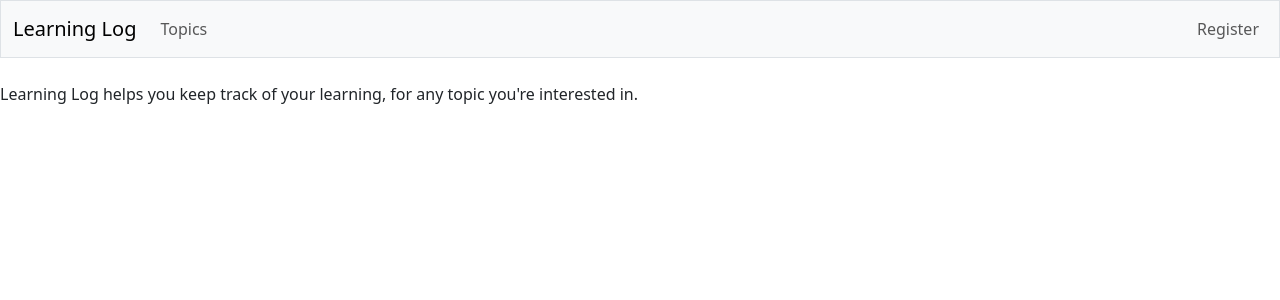
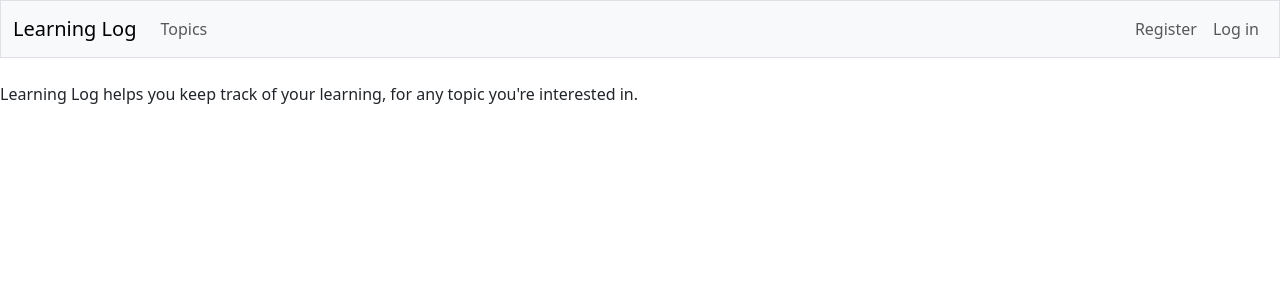
Before and after one commit to RunnerOnFoot/learning_log, a Django app: page / in a window 1280 px wide. Shown: the top 300 px of the page. Run offline with Django 4.2, Linux system fonts and the light colour scheme; parts of the project's set-up code (start-up, migrations or seed data) failed here and were passed over; some libraries are stand-ins or nearby versions.

Commit message:
The remaining part of Adding User Acc Links

```diff
--- a/learning_logs/templates/learning_logs/base.html
+++ b/learning_logs/templates/learning_logs/base.html
@@ -3,7 +3,7 @@
   <head>
     <meta charset="UTF-8" />
     <meta name="viewport" content="width=device-width, initial-scale=1.0" />
-    <title>Learning</title>
+    <title>Learning Log</title>
 
     {% load django_bootstrap5 %}
     {% bootstrap_css %}
@@ -32,6 +32,9 @@
               <li class="nav-item">
                 <a class="nav-link" href="{% url 'accounts:register' %}">Register</a>
               </li>
+              <li class="nav-item">
+                <a class="nav-link" href="{% url 'accounts:login' %}">Log in</a>
+              </li>
             {% endif %}
           </ul> <!-- End of Account-related links -->
 
```
